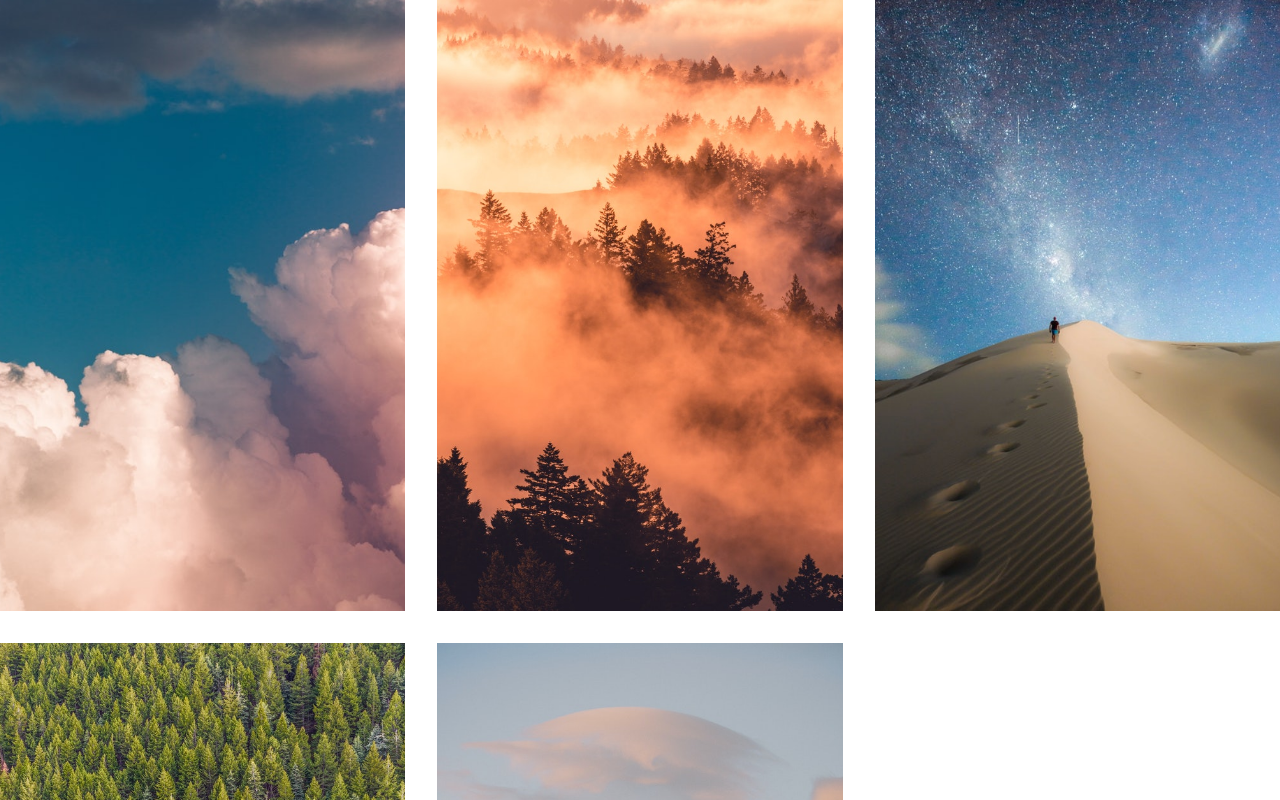
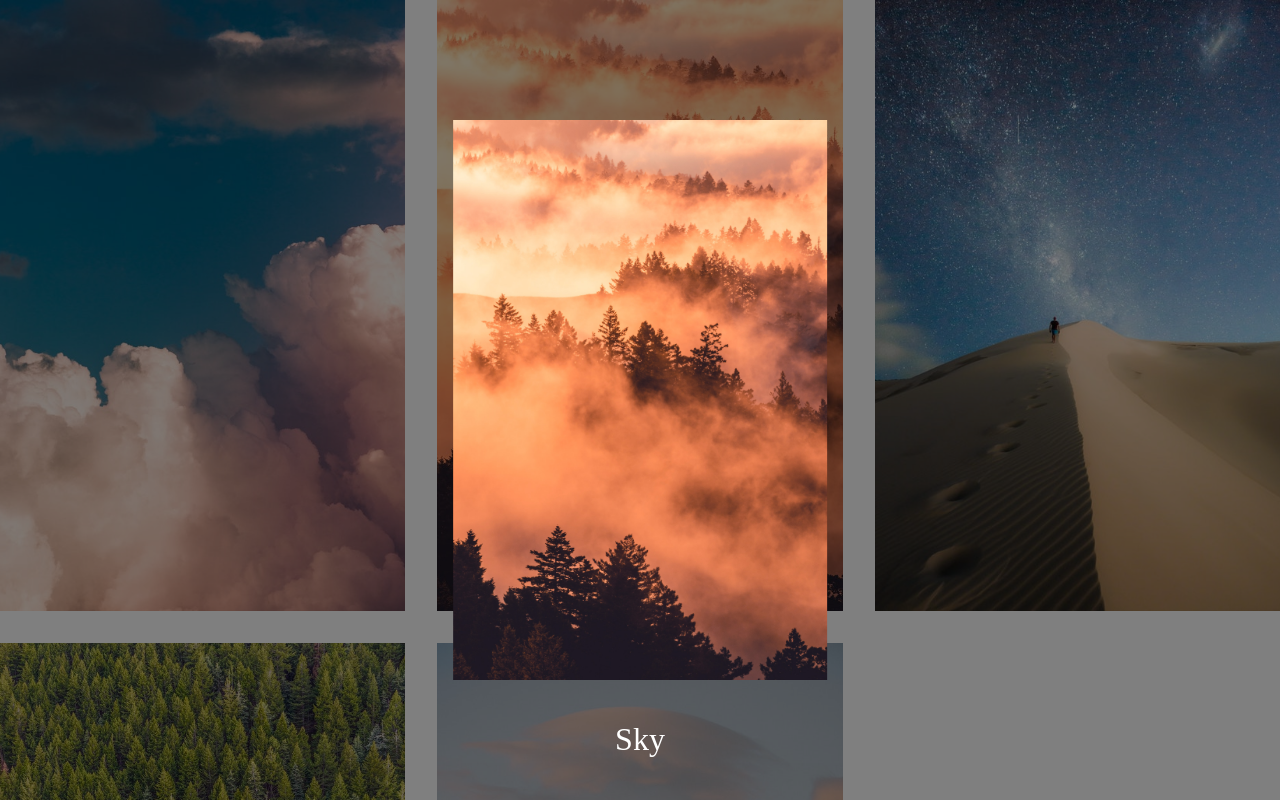
Before and after one commit to DavidJSykes/image-hover-and-popup, a plain HTML site: page index.html in a window 1280 px wide. Both pictures are taken after a click on the picture 639 px from the left and 305 px from the top of the page. Shown: the top 800 px of the page. Drawn offline with Linux system fonts and the light colour scheme.

Commit message:
JS to add click handlers for the modal popup

```diff
--- a/app.js
+++ b/app.js
@@ -0,0 +1,20 @@
+const modal = document.querySelector('.modal');
+const previews = document.querySelectorAll('.gallery img');
+const original = document.querySelector('.full-img');
+const imgText = document.querySelector('.caption');
+
+previews.forEach(preview => {
+  preview.addEventListener('click', () => {
+    modal.classList.add('open');
+    original.classList.add('open');
+    const originalSrc = preview.getAttribute('data-original');
+    original.src = originalSrc;
+  })
+})
+
+modal.addEventListener('click', (e) => {
+  if (e.target.classList.contains('modal')) {
+    modal.classList.remove('open');
+    original.classList.remove('open');
+  }
+})
--- a/index.html
+++ b/index.html
@@ -46,8 +46,8 @@
       </div>
     </div>
     <div class="modal">
-      <img src="" alt="" class="full-img" />
-      <p class="caption"></p>
+      <img src="full-imgs/sky-full.jpg" alt="" class="full-img" />
+      <p class="caption">Sky</p>
     </div>
 
     <script src="./app.js"></script>
--- a/style.css
+++ b/style.css
@@ -38,7 +38,7 @@
     pointer-events: none;
 }
 
-.modal open {
+.modal.open {
     opacity: 1;
     pointer-events: all;
 }
@@ -52,7 +52,7 @@
     transition: all 0.3s ease-out;
 }
 
-.full-img open {
+.full-img.open {
     transform: translate(-50%, -50%) scale(1);
 }
 
```
